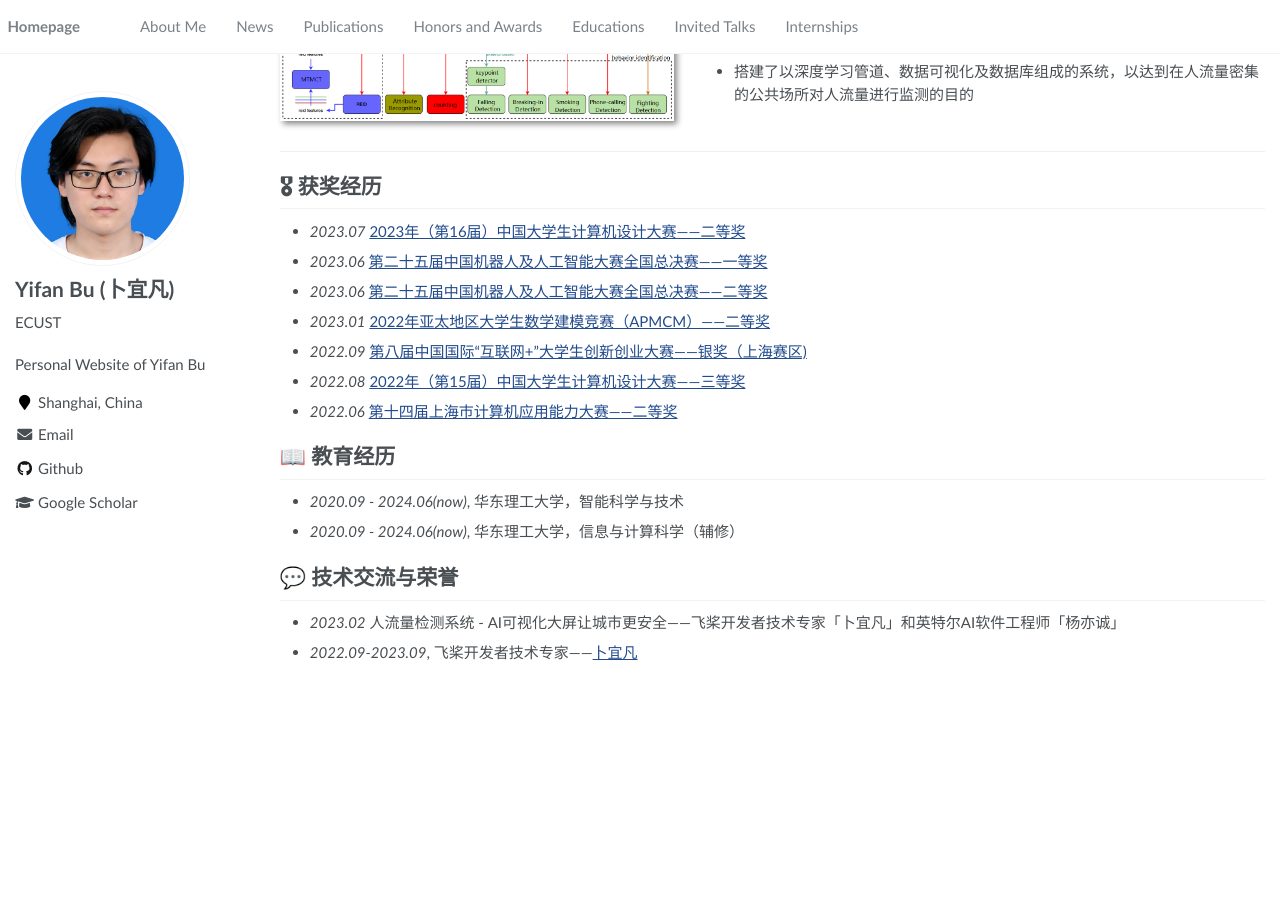
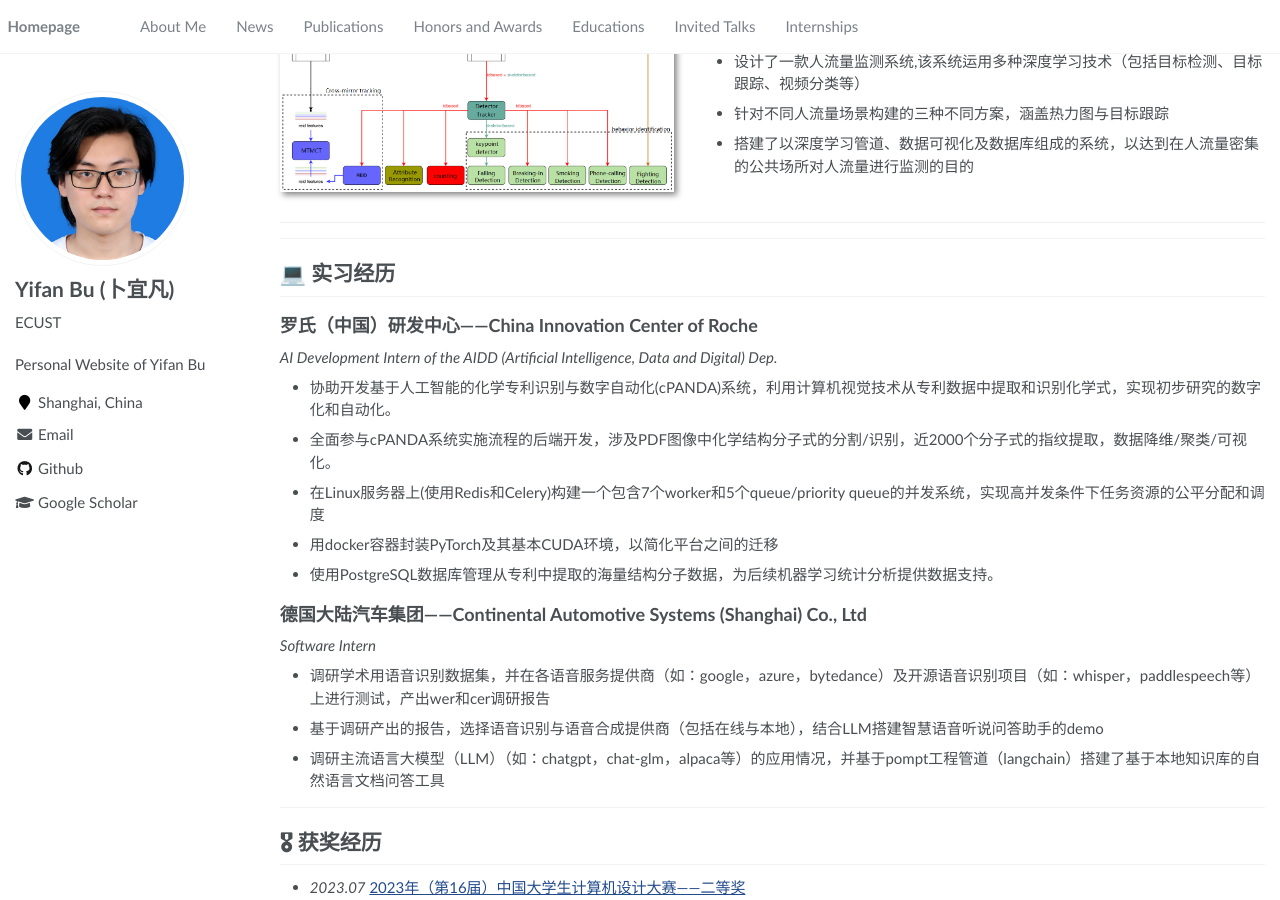
Before and after one commit to KirigiriSuzumiya/KirigiriSuzumiya.github.io, a Jekyll site: the page built from _pages/about_cn.md, in a window 1280 px wide and 900 px high, scrolled down 1204 px. Built offline with Jekyll 4.4.1, drawn with Linux system fonts in a browser that asks for light colours; before the commit the page ends 1883 px from its top, so only the background shows below that.

Commit message:
Update about_cn.md

```diff
--- a/_pages/about_cn.md
+++ b/_pages/about_cn.md
@@ -32,6 +33,8 @@ redirect_from:
 - *2023.05*: &nbsp;🎉🎉 [在雅思考试中取得了7.5的总分！](pdf/IELTS.png)
 - *2023.04*: &nbsp;🎉🎉 论文被EI会议CVIDL2023录用！
 - *2023.01*: &nbsp;🎉🎉 在2022年亚太地区大学生数学建模竞赛（APMCM）中取得了二等奖！
+
+---
 
 # 💻 项目经历
 
@@ -64,7 +67,7 @@ redirect_from:
 - 技术路线：PaddlePaddle+OpenCV+TensorRT
 - 作品链接：[Github](https://github.com/KirigiriSuzumiya/Sports_Game_Tracker)
 
-
+---
 
 # 📝 论文发表
 
@@ -80,6 +83,31 @@ Pedestrian flow monitoring system based on Deep learning pipeline
 </div>
 </div>
 
+---
+
+# 💻 实习经历
+## 罗氏（中国）研发中心——China Innovation Center of Roche
+
+*AI Development Intern of the AIDD (Artificial Intelligence, Data and Digital) Dep.*
+
+- 协助开发基于人工智能的化学专利识别与数字自动化(cPANDA)系统，利用计算机视觉技术从专利数据中提取和识别化学式，实现初步研究的数字化和自动化。
+- 全面参与cPANDA系统实施流程的后端开发，涉及PDF图像中化学结构分子式的分割/识别，近2000个分子式的指纹提取，数据降维/聚类/可视化。
+- 在Linux服务器上(使用Redis和Celery)构建一个包含7个worker和5个queue/priority queue的并发系统，实现高并发条件下任务资源的公平分配和调度
+- 用docker容器封装PyTorch及其基本CUDA环境，以简化平台之间的迁移
+- 使用PostgreSQL数据库管理从专利中提取的海量结构分子数据，为后续机器学习统计分析提供数据支持。
+
+## 德国大陆汽车集团——Continental Automotive Systems (Shanghai) Co., Ltd
+
+*Software Intern*
+
+- 调研学术用语音识别数据集，并在各语音服务提供商（如：google，azure，bytedance）及开源语音识别项目（如：whisper，paddlespeech等）上进行测试，产出wer和cer调研报告
+
+- 基于调研产出的报告，选择语音识别与语音合成提供商（包括在线与本地），结合LLM搭建智慧语音听说问答助手的demo
+
+- 调研主流语言大模型（LLM）（如：chatgpt，chat-glm，alpaca等）的应用情况，并基于pompt工程管道（langchain）搭建了基于本地知识库的自然语言文档问答工具
+
+---
+
 # 🎖 获奖经历
 - *2023.07* [2023年（第16届）中国大学生计算机设计大赛——二等奖](pdf/2023c4.pdf)
 - *2023.06* [第二十五届中国机器人及人工智能大赛全国总决赛——一等奖](pdf/robot1.pdf)
@@ -89,12 +117,13 @@ Pedestrian flow monitoring system based on Deep learning pipeline
 - *2022.08* [2022年（第15届）中国大学生计算机设计大赛——三等奖](pdf/2022-7.pdf)
 - *2022.06* [第十四届上海市计算机应用能力大赛——二等奖](pdf/2022-5.pdf)
 
-
+---
 
 # 📖 教育经历
 - *2020.09 - 2024.06(now)*, 华东理工大学，智能科学与技术
 - *2020.09 - 2024.06(now)*, 华东理工大学，信息与计算科学（辅修）
 
+---
 
 # 💬 技术交流与荣誉
 - *2023.02* 人流量检测系统 - AI可视化大屏让城市更安全——飞桨开发者技术专家「卜宜凡」和英特尔AI软件工程师「杨亦诚」
```
Also changed, not shown: other parts of _pages/about_cn.md (+3 -2 lines).
